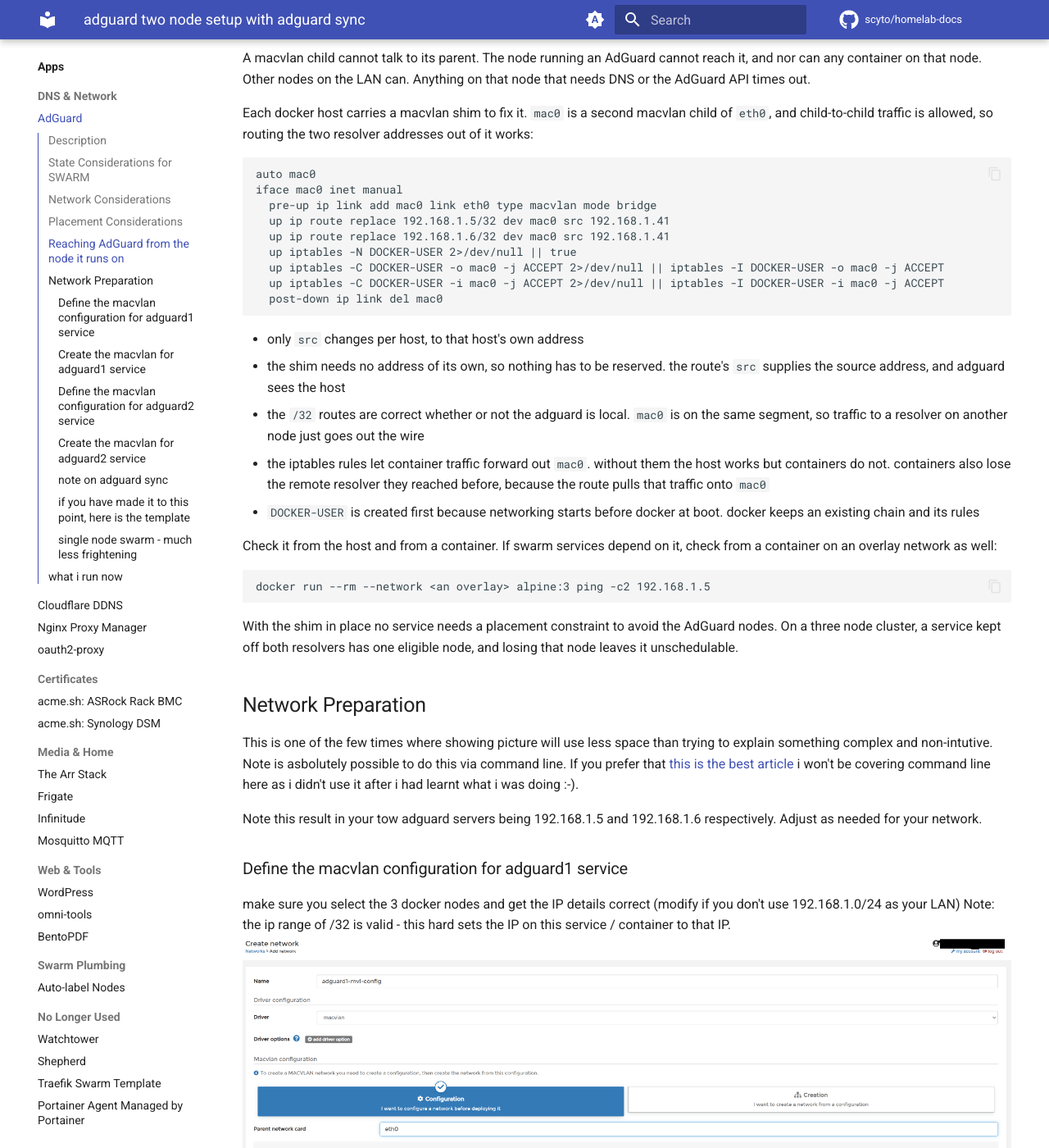
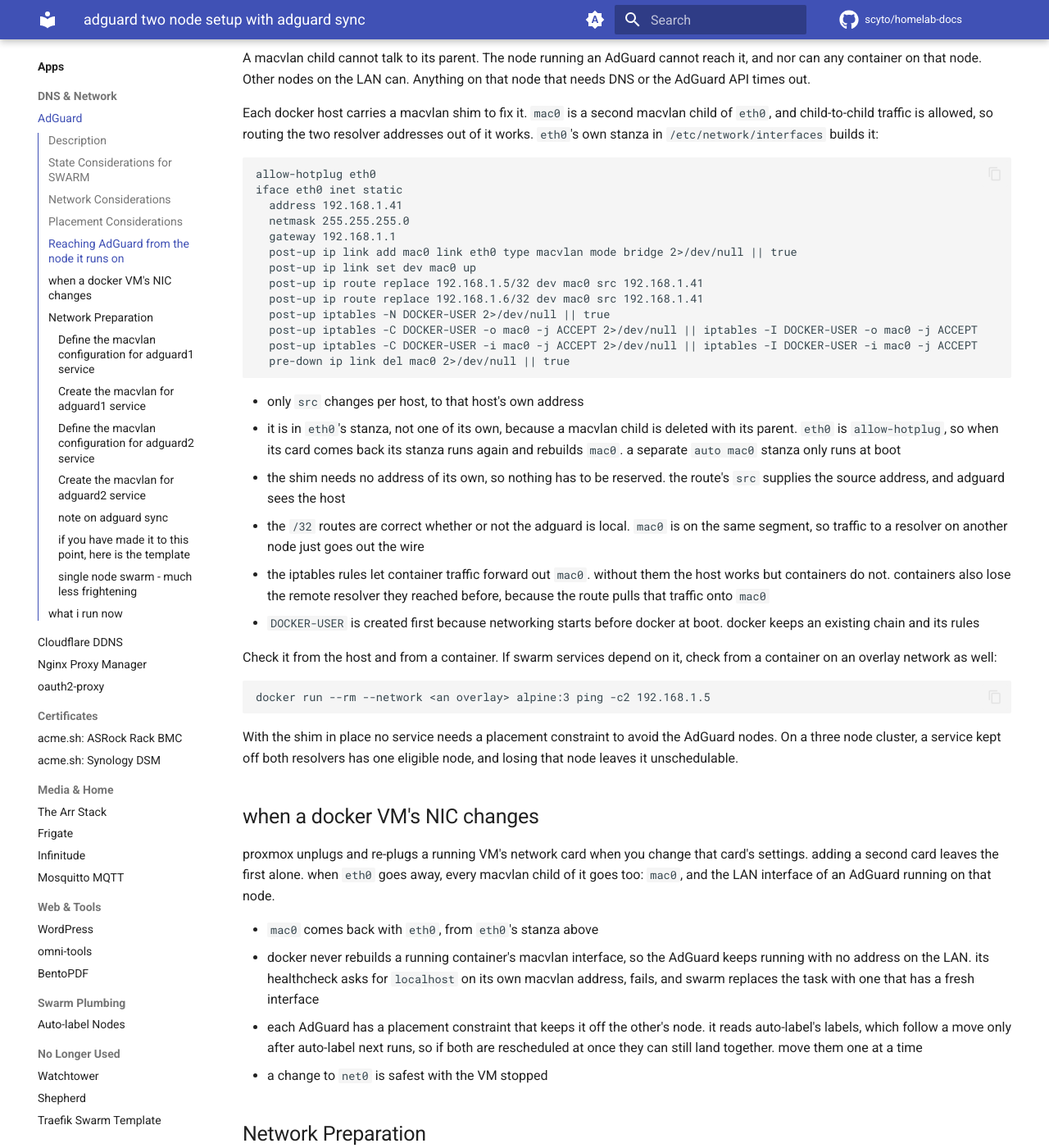
Before and after one commit to scyto/homelab-docs, an MkDocs documentation site: the page built from docs/apps/adguard.md, in a window 1280 px wide and 1400 px high, scrolled down 2073 px. Shown: the whole window at 82% size. Built offline with MkDocs 1.6.1 and Material for MkDocs 9.7.7, drawn with Linux system fonts in a browser that asks for light colours; comment, search, counter and statistics services are not loaded; some of the changed text lies outside the part shown.

Commit message:
docs: adguard keeps working when a docker VM's NIC changes (#29)
- mac0 is built by eth0's own stanza, so it comes back when proxmox
  re-plugs the card
- a new section on what a NIC change does, and how the adguards recover:
  a healthcheck on each macvlan address, and a placement rule each way
- the compose block shows both, with notes

Co-authored-by: Claude Opus 5.5 (1M context) <noreply@anthropic.com>

````diff
--- a/docs/apps/adguard.md
+++ b/docs/apps/adguard.md
@@ -81,21 +81,30 @@ Anything on that node that needs DNS or the AdGuard API times out.
 
 Each docker host carries a macvlan shim to fix it. `mac0` is a second macvlan
 child of `eth0`, and child-to-child traffic is allowed, so routing the two
-resolver addresses out of it works:
+resolver addresses out of it works. `eth0`'s own stanza in
+`/etc/network/interfaces` builds it:
 
 ```
-auto mac0
-iface mac0 inet manual
-  pre-up ip link add mac0 link eth0 type macvlan mode bridge
-  up ip route replace 192.168.1.5/32 dev mac0 src 192.168.1.41
-  up ip route replace 192.168.1.6/32 dev mac0 src 192.168.1.41
-  up iptables -N DOCKER-USER 2>/dev/null || true
-  up iptables -C DOCKER-USER -o mac0 -j ACCEPT 2>/dev/null || iptables -I DOCKER-USER -o mac0 -j ACCEPT
-  up iptables -C DOCKER-USER -i mac0 -j ACCEPT 2>/dev/null || iptables -I DOCKER-USER -i mac0 -j ACCEPT
-  post-down ip link del mac0
+allow-hotplug eth0
+iface eth0 inet static
+  address 192.168.1.41
+  netmask 255.255.255.0
+  gateway 192.168.1.1
+  post-up ip link add mac0 link eth0 type macvlan mode bridge 2>/dev/null || true
+  post-up ip link set dev mac0 up
+  post-up ip route replace 192.168.1.5/32 dev mac0 src 192.168.1.41
+  post-up ip route replace 192.168.1.6/32 dev mac0 src 192.168.1.41
+  post-up iptables -N DOCKER-USER 2>/dev/null || true
+  post-up iptables -C DOCKER-USER -o mac0 -j ACCEPT 2>/dev/null || iptables -I DOCKER-USER -o mac0 -j ACCEPT
+  post-up iptables -C DOCKER-USER -i mac0 -j ACCEPT 2>/dev/null || iptables -I DOCKER-USER -i mac0 -j ACCEPT
+  pre-down ip link del mac0 2>/dev/null || true
 ```
 
 - only `src` changes per host, to that host's own address
+- it is in `eth0`'s stanza, not one of its own, because a macvlan child is
+  deleted with its parent. `eth0` is `allow-hotplug`, so when its card comes
+  back its stanza runs again and rebuilds `mac0`. a separate `auto mac0`
+  stanza only runs at boot
 - the shim needs no address of its own, so nothing has to be reserved. the
   route's `src` supplies the source address, and adguard sees the host
 - the `/32` routes are correct whether or not the adguard is local. `mac0` is on
@@ -117,6 +126,24 @@ docker run --rm --network <an overlay> alpine:3 ping -c2 192.168.1.5
 With the shim in place no service needs a placement constraint to avoid the
 AdGuard nodes. On a three node cluster, a service kept off both resolvers has
 one eligible node, and losing that node leaves it unschedulable.
+
+## when a docker VM's NIC changes
+
+proxmox unplugs and re-plugs a running VM's network card when you change that
+card's settings. adding a second card leaves the first alone. when `eth0` goes
+away, every macvlan child of it goes too: `mac0`, and the LAN interface of an
+AdGuard running on that node.
+
+- `mac0` comes back with `eth0`, from `eth0`'s stanza above
+- docker never rebuilds a running container's macvlan interface, so the AdGuard
+  keeps running with no address on the LAN. its healthcheck asks for
+  `localhost` on its own macvlan address, fails, and swarm replaces the task
+  with one that has a fresh interface
+- each AdGuard has a placement constraint that keeps it off the other's node.
+  it reads auto-label's labels, which follow a move only after auto-label next
+  runs, so if both are rescheduled at once they can still land together. move
+  them one at a time
+- a change to `net0` is safest with the VM stopped
 
 ## Network Preparation
 This is one of the few times where showing picture will use less space than trying to explain something complex and non-intutive.
@@ -254,7 +281,8 @@ networks:
 ## what i run now
 
 - the volumes are named binds on cephfs, see [stack conventions](../docker/conventions.md#volumes-are-a-named-bind-with-driver_opts)
-- adguard2 has a placement constraint from [auto-label](auto-label-nodes.md) that keeps it off adguard1's node
+- each adguard has a placement constraint from [auto-label](auto-label-nodes.md) that keeps it off the other's node
+- each adguard has a healthcheck on its own macvlan address, see [when a docker VM's NIC changes](#when-a-docker-vms-nic-changes)
 - the two sync passwords are in one swarm secret. adguardhome-sync reads it as its `--config` file, see [secrets](../secrets/index.md#option-1-the-app-reads-the-file-itself)
 
 --8<-- "blocks/swarm/adguard/compose.yml.md"
--- a/docs/files/swarm/adguard/compose.yml
+++ b/docs/files/swarm/adguard/compose.yml
@@ -5,6 +5,12 @@ services:
     environment:
       - TZ=America/Los_Angeles
     restart: always
+    healthcheck:
+      test: ["CMD-SHELL", "nslookup localhost 192.168.1.5 >/dev/null 2>&1 || exit 1"]
+      interval: 30s
+      timeout: 10s
+      retries: 3
+      start_period: 60s
     volumes:
       - work:/opt/adguardhome/work
       - config:/opt/adguardhome/conf
@@ -14,6 +20,8 @@ services:
     deploy:
       mode: replicated
       replicas: 1
+      placement:
+        constraints: [node.labels.running_adguard2 == 0]
       labels:
         - homepage.group=Infrastructure
         - homepage.name=AdGuard 1
@@ -30,6 +38,12 @@ services:
     environment:
       - TZ=America/Los_Angeles
     restart: always
+    healthcheck:
+      test: ["CMD-SHELL", "nslookup localhost 192.168.1.6 >/dev/null 2>&1 || exit 1"]
+      interval: 30s
+      timeout: 10s
+      retries: 3
+      start_period: 60s
     volumes:
       - work2:/opt/adguardhome/work
       - config2:/opt/adguardhome/conf
--- a/includes/blocks/swarm/adguard/compose.yml.md
+++ b/includes/blocks/swarm/adguard/compose.yml.md
@@ -14,6 +14,12 @@ services:
     environment:
       - TZ=America/Los_Angeles
     restart: always
+    healthcheck:  # (1)!
+      test: ["CMD-SHELL", "nslookup localhost 192.168.1.5 >/dev/null 2>&1 || exit 1"]
+      interval: 30s
+      timeout: 10s
+      retries: 3
+      start_period: 60s
     volumes:
       - work:/opt/adguardhome/work
       - config:/opt/adguardhome/conf
@@ -23,7 +29,9 @@ services:
     deploy:
       mode: replicated
       replicas: 1
-      labels:  # (1)!
+      placement:  # (2)!
+        constraints: [node.labels.running_adguard2 == 0]
+      labels:  # (3)!
         - homepage.group=Infrastructure
         - homepage.name=AdGuard 1
         - homepage.icon=adguard-home.png
@@ -39,6 +47,12 @@ services:
     environment:
       - TZ=America/Los_Angeles
     restart: always
+    healthcheck:
+      test: ["CMD-SHELL", "nslookup localhost 192.168.1.6 >/dev/null 2>&1 || exit 1"]
+      interval: 30s
+      timeout: 10s
+      retries: 3
+      start_period: 60s
     volumes:
       - work2:/opt/adguardhome/work
       - config2:/opt/adguardhome/conf
@@ -133,15 +147,20 @@ networks:
    adguard_sync:
 ```
 
-1.  the tile on the [homepage dashboard](../monitoring/homepage.md). `{{HOMEPAGE_FILE_ADGUARD1_PASSWORD}}`
+1.  asks adguard1 for `localhost` at 192.168.1.5, its macvlan address, which adguard answers from
+    its hosts file without going upstream. if that interface is gone, the check fails and swarm
+    replaces the task, see [when a NIC changes](#when-a-docker-vms-nic-changes).
+2.  the mirror of adguard2's rule: adguard1 only starts on a node where
+    [auto-label](auto-label-nodes.md) has set `running_adguard2` to 0.
+3.  the tile on the [homepage dashboard](../monitoring/homepage.md). `{{HOMEPAGE_FILE_ADGUARD1_PASSWORD}}`
     is a placeholder homepage fills from a file, so the label holds no password, see
     [widgets and their keys](../monitoring/homepage.md#widgets-and-their-keys).
-2.  adguard2 only starts on a node where [auto-label](auto-label-nodes.md) has set
-    `running_adguard1` to 0, so never on adguard1's node.
-3.  the `command` line passes the swarm secret `adguard_sync_config` to adguardhome-sync as
+4.  adguard2 only starts on a node where [auto-label](auto-label-nodes.md) has set
+    `running_adguard1` to 0, which keeps it off adguard1's node once the labels are current.
+5.  the `command` line passes the swarm secret `adguard_sync_config` to adguardhome-sync as
     `--config`. it is a yaml file holding the origin and replica passwords, and the urls and
     usernames stay in `environment`.
-4.  named binds on the cephfs mount, a work and a conf folder for each adguard. all four folders
+6.  named binds on the cephfs mount, a work and a conf folder for each adguard. all four folders
     must exist before the first deploy, or the task refuses to start.
 
 ////
````
Also changed, not shown: other parts of includes/blocks/swarm/adguard/compose.yml.md (+4 -4 lines).
